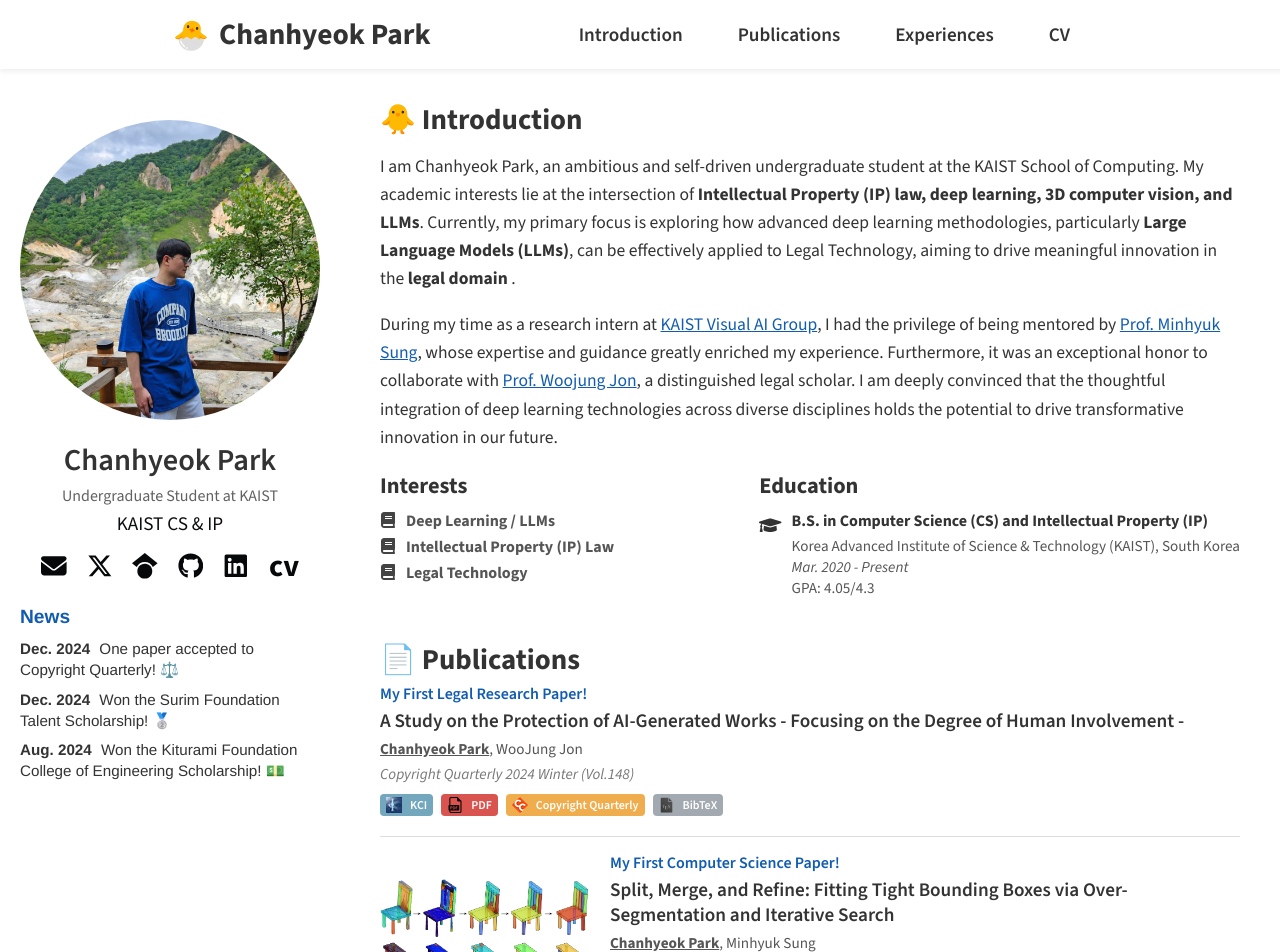
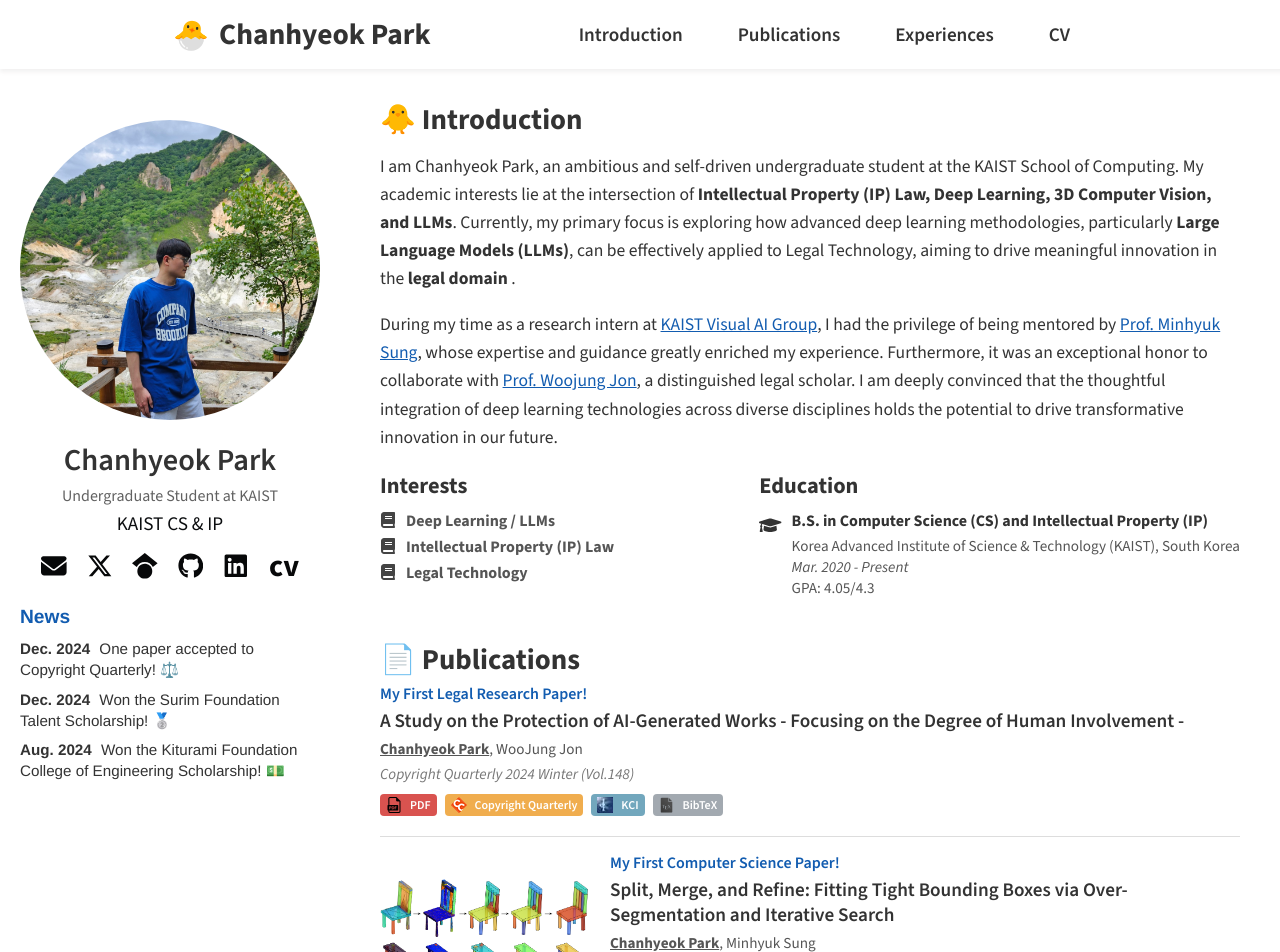
Before and after one commit to chpark1111/chpark1111.github.io, a React (Create React App) app: page / in a window 1280 px wide. Shown: the top 952 px of the page. Built offline with nearby package versions, Linux system fonts and the light colour scheme.

Commit message:
fixed minor designs

```diff
--- a/src/components/ProfileSection.js
+++ b/src/components/ProfileSection.js
@@ -6,7 +6,7 @@ function ProfileSection() {
     <section className="profile-section" id="introduction">
       <h2>🐥 Introduction</h2>
       <div className="intro">
-        <p> I am Chanhyeok Park, an ambitious and self-driven undergraduate student at the KAIST School of Computing. My academic interests lie at the intersection of <b>Intellectual Property (IP) law, deep learning, 3D computer vision, and LLMs</b>. Currently, my primary focus is exploring how advanced deep learning methodologies, particularly <b>Large Language Models (LLMs)</b>, can be effectively applied to Legal Technology, aiming to drive meaningful innovation in the <b> legal domain </b>. </p>
+        <p> I am Chanhyeok Park, an ambitious and self-driven undergraduate student at the KAIST School of Computing. My academic interests lie at the intersection of <b>Intellectual Property (IP) Law, Deep Learning, 3D Computer Vision, and LLMs</b>. Currently, my primary focus is exploring how advanced deep learning methodologies, particularly <b>Large Language Models (LLMs)</b>, can be effectively applied to Legal Technology, aiming to drive meaningful innovation in the <b> legal domain </b>. </p>
         <p> During my time as a research intern at{' '}
         <a
           href="https://visualai.kaist.ac.kr/"
--- a/src/data/publications.json
+++ b/src/data/publications.json
@@ -7,9 +7,9 @@
     "authors": "Chanhyeok Park, WooJung Jon",
     "venue": "Copyright Quarterly 2024 Winter (Vol.148)",
     "tags": [
-      { "label": "KCI", "style": "blue", "href": "", "icon": "/assets/icons/kci.jpeg" },
       { "label": "PDF", "style": "red", "href": "", "icon": "/assets/icons/pdf.png" },
       { "label": "Copyright Quarterly", "style": "orange", "href": "", "icon": "/assets/icons/CQ.png" },
+      { "label": "KCI", "style": "blue", "href": "", "icon": "/assets/icons/kci.jpeg" },
       { "label": "BibTeX", "style": "gray", "href": "", "icon": "/assets/icons/tex.png" }
     ]
   },
@@ -21,12 +21,12 @@
     "authors": "Chanhyeok Park, Minhyuk Sung",
     "venue": "3DV 2024 (International Conference on 3D Vision)",
     "tags": [
-      { "label": "Git", "style": "blue", "href": "https://github.com/chpark1111/SMART", "icon": "/assets/icons/github.png"  },
-      { "label": "PDF", "style": "red", "href": "/assets/pdf/SMART.pdf", "icon": "/assets/icons/pdf.png"  },
+      { "label": "PDF", "style": "red", "href": "/assets/pdf/SMART.pdf", "icon": "/assets/icons/pdf.png" },
       { "label": "IEEE", "style": "yellow", "href": "https://www.computer.org/csdl/proceedings-article/3dv/2024/624500b468/1XIqXEejcME", "icon": "/assets/icons/ieee-cs.png" },
       { "label": "arXiv", "style": "green", "href": "https://arxiv.org/abs/2304.04336", "icon": "/assets/icons/arXiv.png" },
+      { "label": "Git", "style": "blue", "href": "https://github.com/chpark1111/SMART", "icon": "/assets/icons/github.png" },
       { "label": "Poster", "style": "purple", "href": "/assets/pdf/SMART_poster.pdf", "icon": "/assets/icons/poster.png" },
-      { "label": "BibTeX", "style": "gray", "href": "", "icon": "/assets/icons/tex.png"  }
+      { "label": "BibTeX", "style": "gray", "href": "", "icon": "/assets/icons/tex.png" }
     ],
     "bibtex": "@inproceedings{Park:2024SMART,\ntitle={Split, Merge, and Refine: Fitting Tight Bounding Boxes via Over-Segmentation and Iterative Search},\nauthor={Park, Chanhyeok and Sung, Minhyuk},\nbooktitle= {3DV},\nyear={2024},\n}"
   },
```
